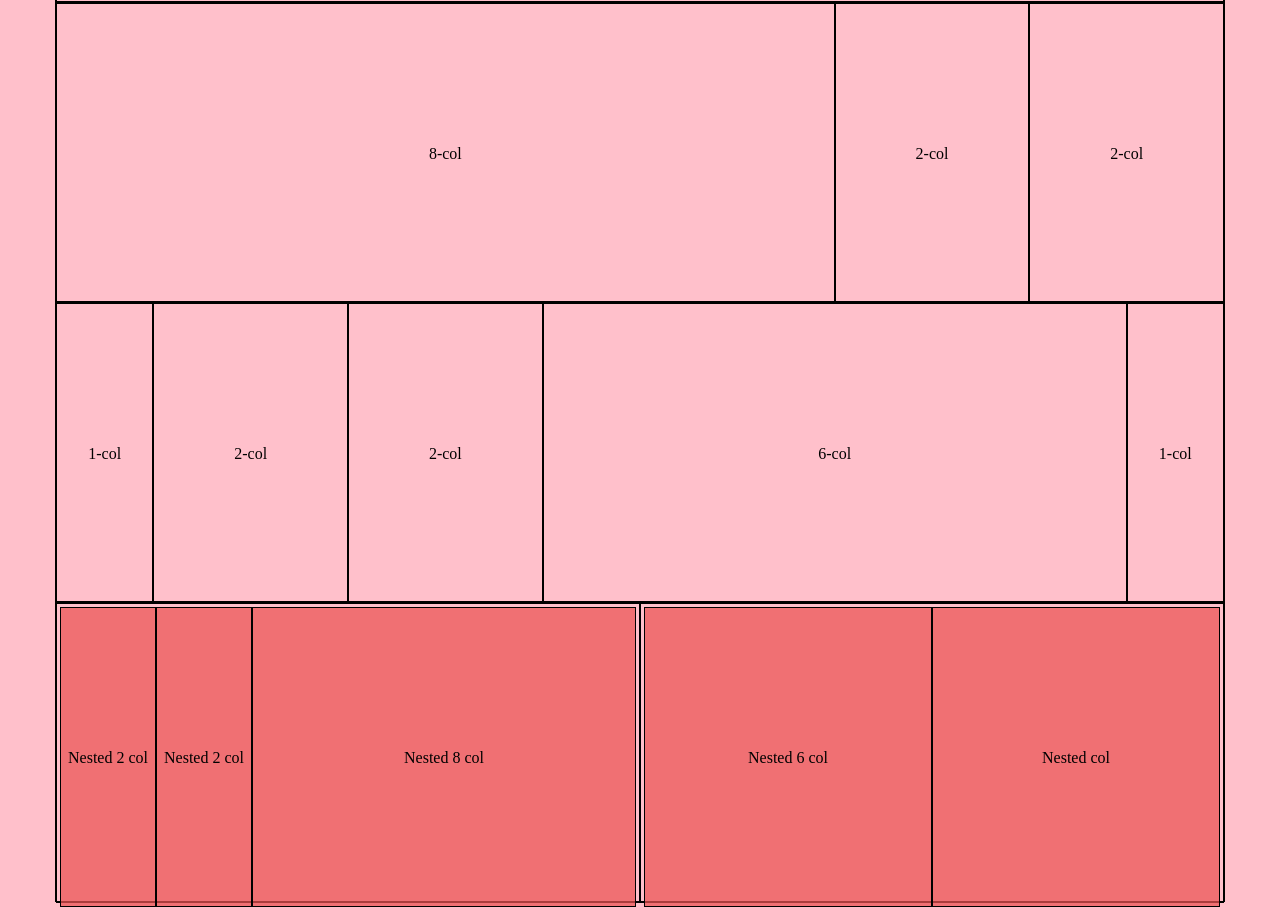
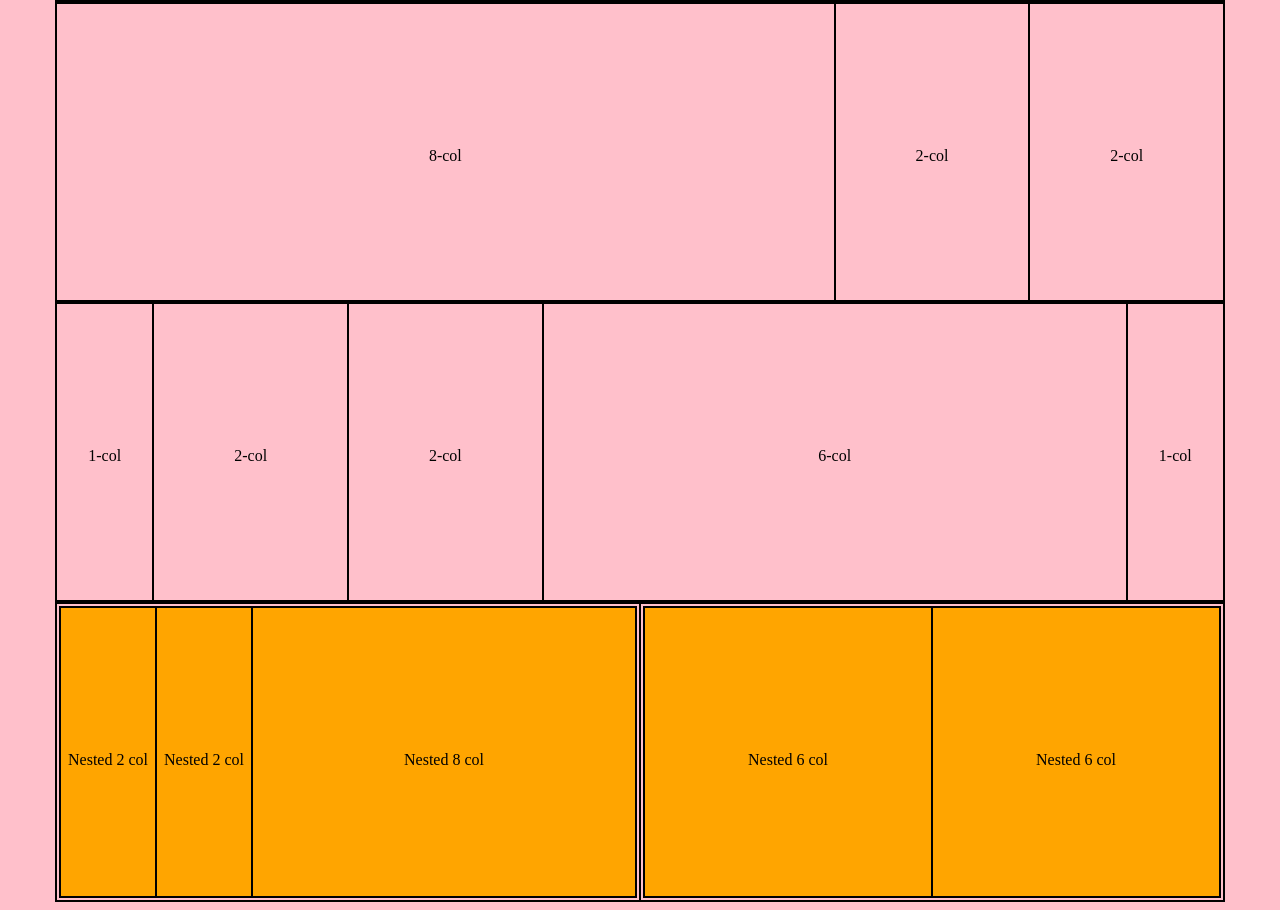
Before and after one commit to lucacarnaroli/html-css-12bool, a plain HTML site: page index.html in a window 1280 px wide. Shown: the part 598-1508 px from the top of the page. Drawn offline with Linux system fonts and the light colour scheme.

Commit message:
corretta parte finale

```diff
--- a/css/12-bool.css
+++ b/css/12-bool.css
@@ -5,7 +5,6 @@
 }
 .debug {
   background-color: pink;
-
 }
 .debug .conteiner {
   height: 300px;
@@ -13,21 +12,19 @@
 .conteiner {
   max-width: 1170px;
   margin: 0 auto;
-  border: 1px solid black;
-  z-index: 2;
+  border:1px solid black;
 }
 .conteiner:after {
   content: '';
   display: table;
   clear: both;
 }
-
 [class*="col-"] {
   float:left;
 }
 .debug [class*="col-"] {
   border: 1px solid black;
-  height: 300px;
+  height: 100%;
 }
 /* colonne */
 .col-1 {
--- a/css/style.css
+++ b/css/style.css
@@ -1,12 +1,12 @@
-.red {
-  background-color: rgba(235, 83, 83, 0.73);
-  border: 1px solid white;
-}
+
 [class*="col-"] {
   text-align: center;
   line-height: 300px;
 }
-.pink {
-  z-index: 3;
-  padding: 3px;
+.conteiner [class*="col-"] {
+  padding: 2px;
 }
+.conteiner [class*="col-"] .conteiner {
+  background-color: orange;
+  height: 100%;
+}
--- a/index.html
+++ b/index.html
@@ -39,14 +39,20 @@
     </div>
 
     <div class="conteiner">
-      <div class="col-6 pink">
-        <div class="red col-2">Nested 2 col</div>
-        <div class="red col-2">Nested 2 col</div>
-        <div class="red col-8">Nested 8 col</div>
+
+      <div class="col-6">
+        <div class="conteiner">
+          <div class="col-2">Nested 2 col</div>
+          <div class="col-2">Nested 2 col</div>
+          <div class="col-8">Nested 8 col</div>
+        </div>
       </div>
-      <div class="col-6 pink">
-        <div class="red col-6">Nested 6 col</div>
-        <div class="red col-6">Nested  col</div>
+
+      <div class="col-6 ">
+        <div class="conteiner">
+        <div class="col-6">Nested 6 col</div>
+        <div class="col-6">Nested 6 col</div>
+       </div>
       </div>
     </div>
   </body>
```
Also changed, not shown: 1 other file.
